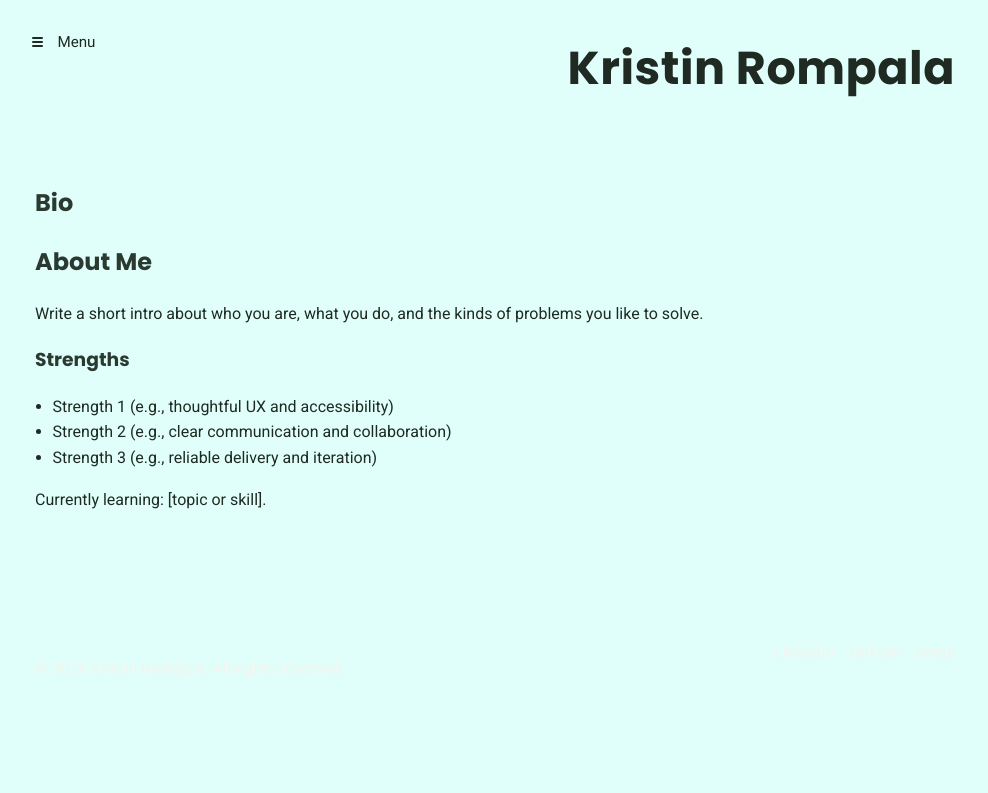
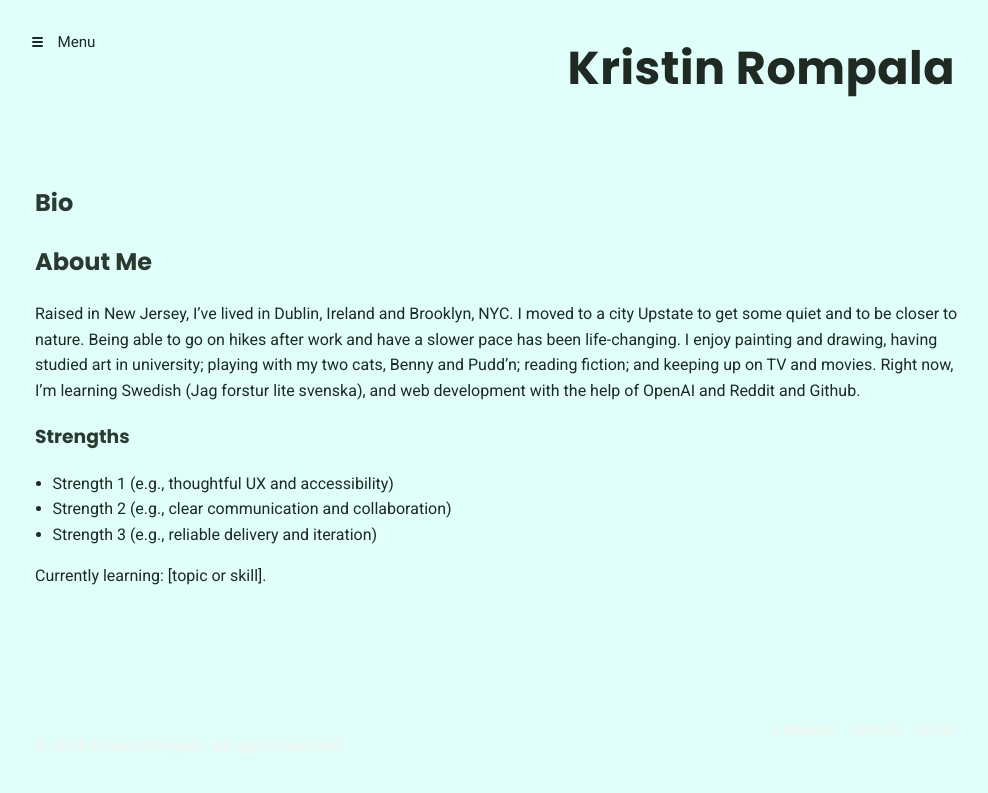
Before and after one commit to rompk371/rompk371.github.io, a Jekyll site: the page built from bio.md, in a window 1280 px wide. Shown: the top 793 px of the page, without its empty margins (139-1127 px from the left). Built offline with Jekyll 4.4.1, drawn with Linux system fonts in a browser that asks for light colours.

Commit message:
Update bio.md

```diff
--- a/bio.md
+++ b/bio.md
@@ -6,7 +6,8 @@ permalink: /bio/
 
 ## About Me
 
-Write a short intro about who you are, what you do, and the kinds of problems you like to solve.
+Raised in New Jersey, I've lived in Dublin, Ireland and Brooklyn, NYC. I moved to a city Upstate to get some quiet and to be closer to nature. Being able to go on hikes after work and have a slower pace has been life-changing.
+I enjoy painting and drawing, having studied art in university; playing with my two cats, Benny and Pudd'n; reading fiction; and keeping up on TV and movies. Right now, I'm learning Swedish (Jag forstur lite svenska), and web development with the help of OpenAI and Reddit and Github.
 
 ### Strengths
 - Strength 1 (e.g., thoughtful UX and accessibility)
```
